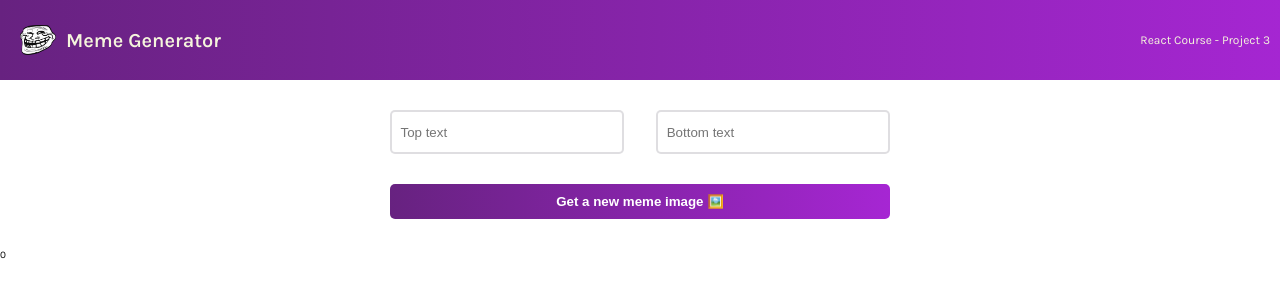
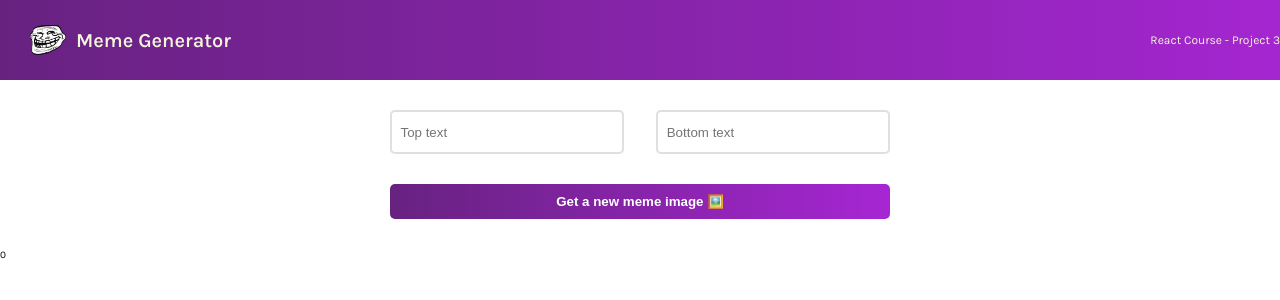
Before and after one commit to delphintech/react-meme-generator, a React (Vite) app: page / in a window 1280 px wide. Shown: the top 300 px of the page. Built offline with nearby package versions, Linux system fonts and the light colour scheme.

Commit message:
form texts function

```diff
--- a/src/assets/style/navbar.scss
+++ b/src/assets/style/navbar.scss
@@ -6,7 +6,7 @@
   justify-content: space-between;
   align-items: center;
   color: beige;
-  padding: 10px;
+  padding: 10px 20px 10px 20px;
   p {
     margin-right: 20px;
   }
--- a/src/components/Form.jsx
+++ b/src/components/Form.jsx
@@ -13,12 +13,22 @@ export default function Form() {
     setMeme(prevMeme => ({...prevMeme, img: randMeme.url}))
   }
 
+  function topForm(event) {
+    const text = event.target.value
+    setMeme(prevMeme => ({...prevMeme, topText: text}))
+  }
+
+  function bottomForm() {
+    const text = event.target.value
+    setMeme(prevMeme => ({...prevMeme, bottomText: text}))
+  }
+
   return (
     <div className="content">
       <div className="form">
         <section>
-          <input type="text" placeholder=" Top text" />
-          <input type="text" placeholder=" Bottom text" />
+          <input type="text" placeholder=" Top text" onChange={topForm} />
+          <input type="text" placeholder=" Bottom text" onChange={bottomForm} />
         </section>
         <input type="submit" id="submit" value="Get a new meme image 🖼️" onClick={handleClick} />
       </div>
--- a/src/index.scss
+++ b/src/index.scss
@@ -5,10 +5,20 @@
 body {
   font-family: 'Karla';
   margin: 0px;
+  width: 10vw;
 }
+
+
 
 html{
    font-size: 62.5%; // 10px
+}
+
+#root {
+  width: 100vw;
+  display: flex;
+  flex-direction: column;
+  justify-content: center;
 }
 
 // @media only screen and (min-width: 720px) {
```
